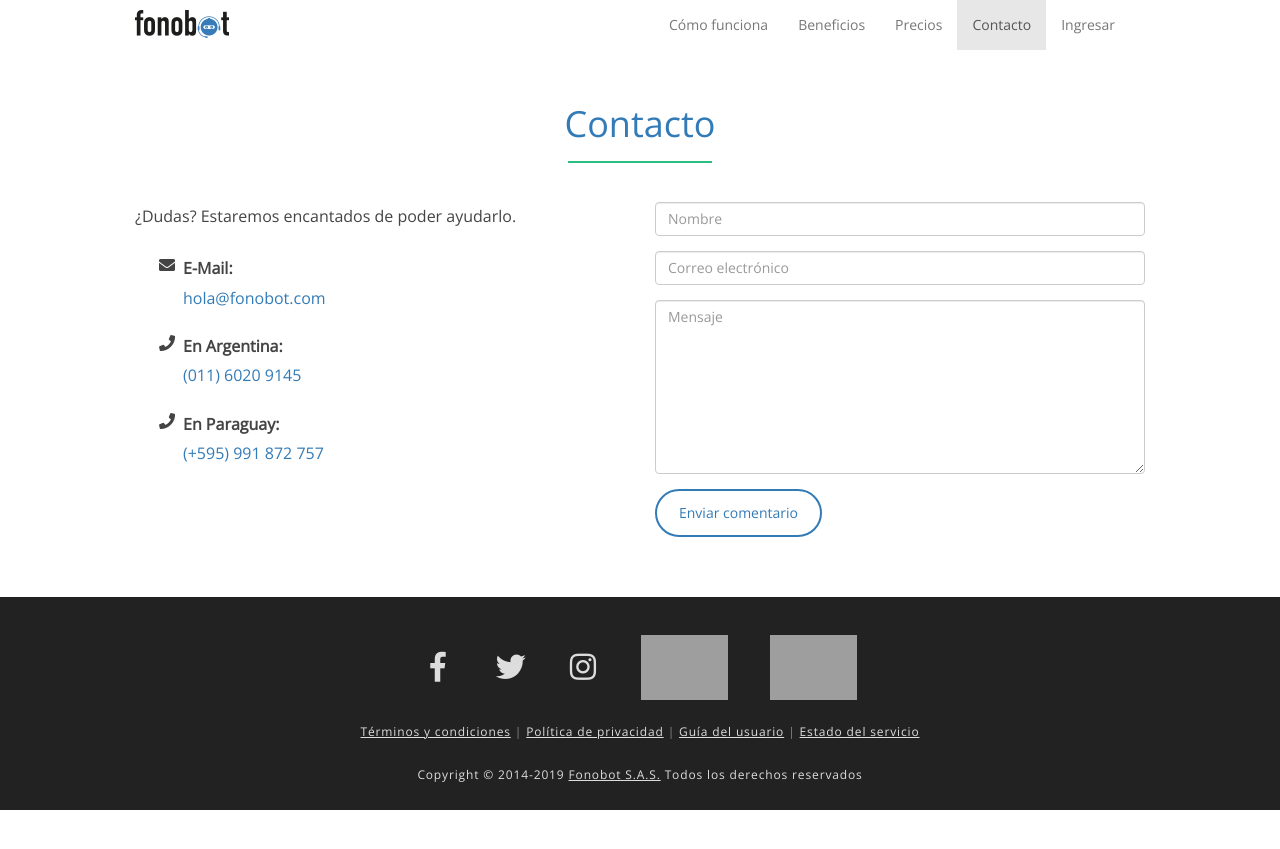
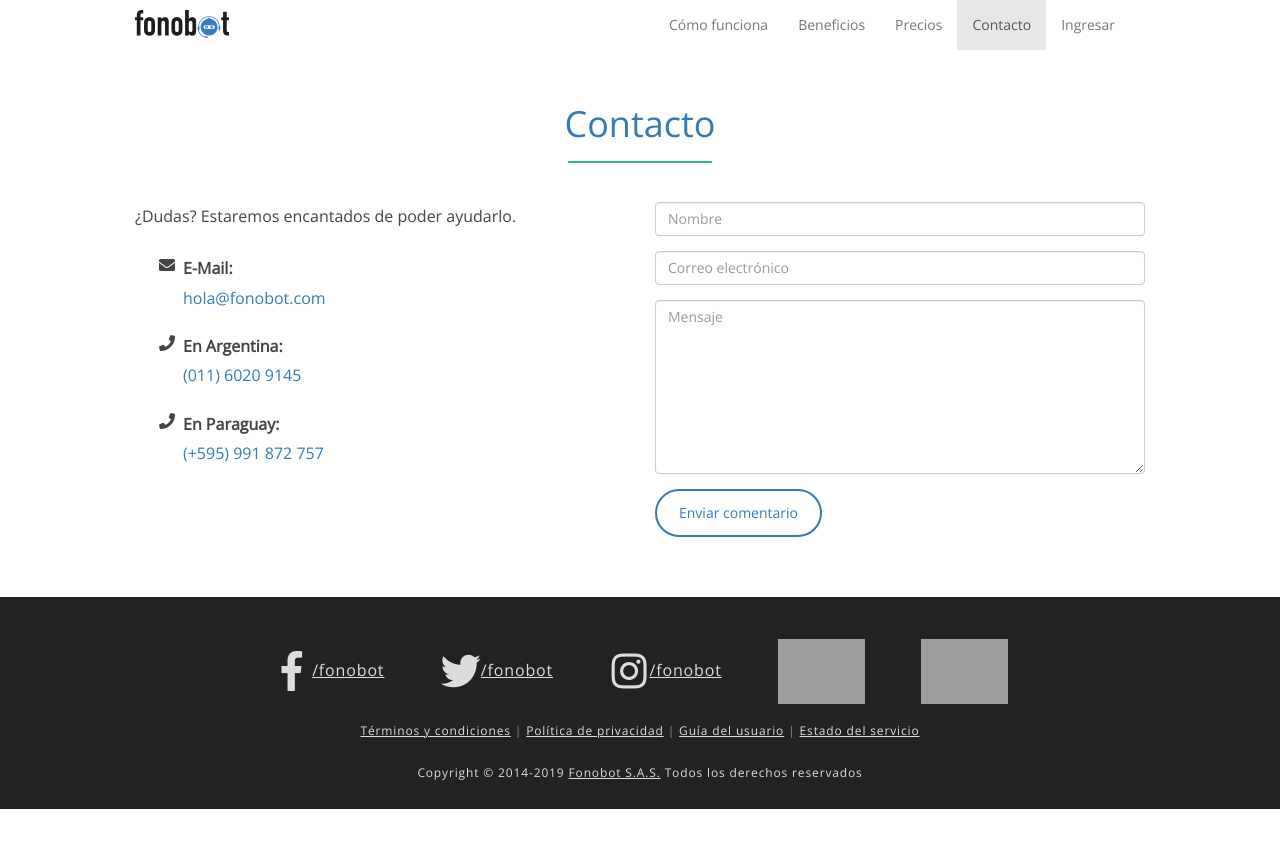
Before and after one commit to netcomsatelital/fonobot, a Jekyll site: the page built from contacto.html, in a window 1280 px wide, cut to the strip 0-849 px from the top of the page. Built offline with Jekyll 4.4.1, drawn with Linux system fonts in a browser that asks for light colours; nearby versions of some CDN libraries; grey boxes are pictures that could not be loaded.

Commit message:
v0.0.28
- Agregados títulos a las RRSS del footer

```diff
--- a/_includes/footer.main.html
+++ b/_includes/footer.main.html
@@ -1,12 +1,13 @@
     <footer id="page-footer">
       <div class="container">
-        <p>
-          <a href="https://www.facebook.com/fonobot" target="_facebook" class="social-icon"><i class="fab fa-facebook-f"></i></a>
-          <a href="https://www.twitter.com/fonobot" target="_twitter" class="social-icon"><i class="fab fa-twitter"></i></a>
-          <a href="https://www.instagram.com/fonobot" target="_instagram" class="social-icon"><i class="fab fa-instagram"></i></a>
+        <div>
+          <a href="https://www.facebook.com/fonobot" alt="Facebook" title="Facebook" target="_facebook" class="social-icon"><i class="fab fa-facebook-f"></i><span class="visible-lg-inline">/fonobot</span></a>
+          <a href="https://www.twitter.com/fonobot" alt="Twitter" title="Twitter" target="_twitter" class="social-icon"><i class="fab fa-twitter"></i><span class="visible-lg-inline">/fonobot</span></a>
+          <a href="https://www.instagram.com/fonobot" alt="Instagram" title="Instagram" target="_instagram" class="social-icon"><i class="fab fa-instagram"></i><span class="visible-lg-inline">/fonobot</span></a>
+          <br class="visible-xs-block visible-sm-block">
           <a href="http://qr.afip.gob.ar/?qr=0HEWugLrIR_YFTAHTY4bBA,," target="_F960AFIPInfo"><img src="http://www.afip.gob.ar/images/f960/DATAWEB.jpg" border="0" class="footer-badge"></a>
           <a href="https://www.argentina.gob.ar/aaip/datospersonales/reclama/33716138009--RL-2019-5073991-APN-DNPDP#AAIP" target="_aaipInfo"><img src="https://www.argentina.gob.ar/sites/default/files/aaip-isologo.png" alt="AAIP RNBD" class="footer-badge"></a>
-        </p>
+        </div>
         <p>
           <a href="{{ "/condiciones.html" | prepend:site.baseurl }}">T&eacute;rminos y condiciones</a>
           <span class="separator" aria-hidden="true">|</span>
@@ -14,7 +15,7 @@
           <span class="separator" aria-hidden="true">|</span>
           <a href="https://fonobot2-doc-user.readthedocs.io/es/latest/" target="_new">Gu&iacute;a del usuario</a>
           <span class="separator" aria-hidden="true">|</span>
-          <a href="http://status.fonobot.com" targe="_new">Estado del servicio</a>
+          <a href="http://status.fonobot.com" target="_new">Estado del servicio</a>
         </p>
         <p class="copyright">Copyright &copy; 2014-2019 <a href="http://www.fonobot.com">Fonobot S.A.S.</a> Todos los derechos reservados</p>
       </div>
```
